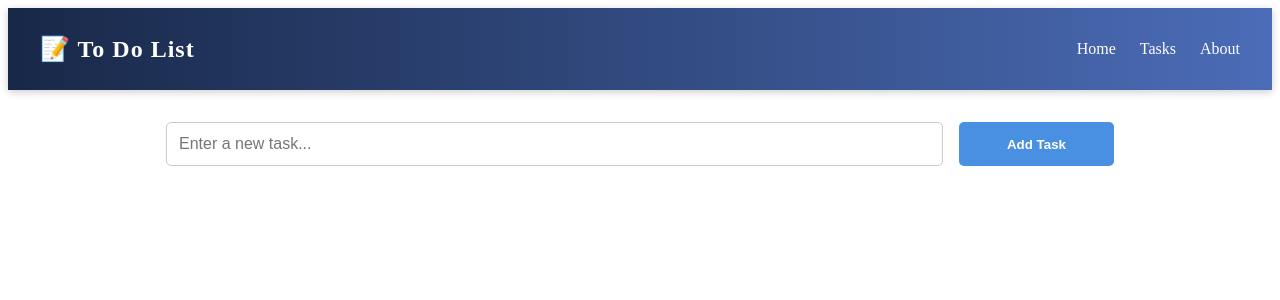
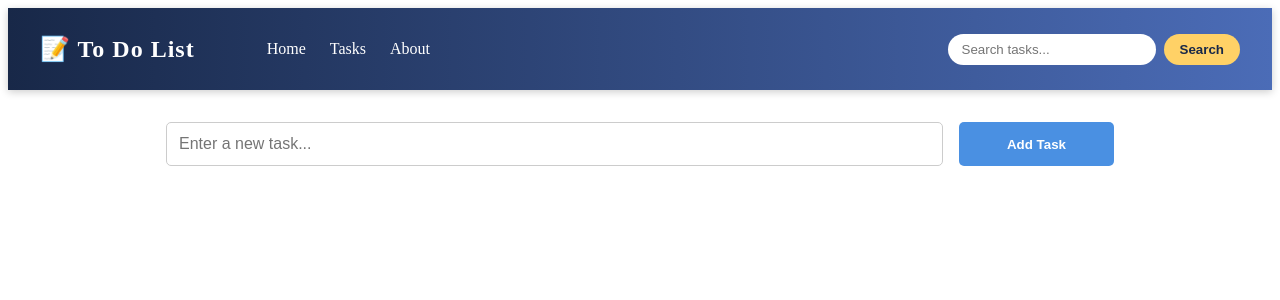
Before and after one commit to deepkapatel22199/ToDoList, a React (Vite) app in the folder frontend/: page / in a window 1280 px wide. Shown: the top 300 px of the page. Built offline with nearby package versions, Linux system fonts and the light colour scheme.

Commit message:
edit navbar with search functionality UI

```diff
--- a/frontend/src/Components/Navbar.css
+++ b/frontend/src/Components/Navbar.css
@@ -7,12 +7,21 @@
     color: white;
     padding: 1rem 2rem;
     box-shadow: 0 2px 8px rgba(0, 0, 0, 0.2);
+    position: sticky;
+    top: 0;
+    z-index: 10;
+  }
+
+  .navbar__left {
+    display: flex;
+    align-items: center;
   }
 
   .navbar__logo {
     font-size: 1.5rem;
     font-weight: bold;
     letter-spacing: 1px;
+    margin-right: 2rem;
   }
 
   .navbar__links {
@@ -31,3 +40,37 @@
   .navbar__links li a:hover {
     color: #ffd166;
   }
+
+  .navbar__search {
+    display: flex;
+    align-items: center;
+    gap: 0.5rem;
+  }
+
+  .navbar__search input {
+    padding: 8px 14px;
+    border-radius: 20px;
+    border: none;
+    outline: none;
+    width: 180px;
+    transition: width 0.3s ease;
+  }
+
+  .navbar__search input:focus {
+    width: 250px;
+  }
+
+  .navbar__search button {
+    padding: 8px 16px;
+    border: none;
+    border-radius: 20px;
+    background-color: #ffd166;
+    color: #182848;
+    font-weight: bold;
+    cursor: pointer;
+    transition: background-color 0.3s ease;
+  }
+
+  .navbar__search button:hover {
+    background-color: #ffc93c;
+  }
--- a/frontend/src/Components/Navbar.jsx
+++ b/frontend/src/Components/Navbar.jsx
@@ -5,12 +5,21 @@ import "./Navbar.css";
 const Navbar = () => {
   return (
     <nav className="navbar">
+      <div className="navbar__left">
         <div className="navbar__logo">📝 To Do List</div>
         <ul className="navbar__links">
           <li><a href="/">Home</a></li>
           <li><a href="/tasks">Tasks</a></li>
           <li><a href="/about">About</a></li>
         </ul>
+      </div>
+      <form className="navbar__search" >
+        <input
+          type="text"
+          placeholder="Search tasks..."
+        />
+        <button type="submit">Search</button>
+      </form>
     </nav>
   );
 };
```
Lines whose indentation alone changed are shown as unchanged.
